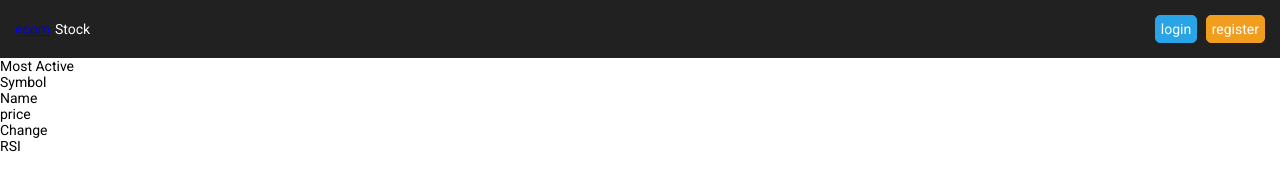
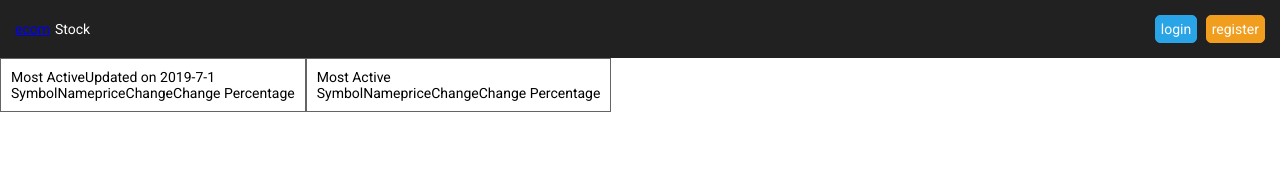
Before and after one commit to terryuser/ecom, a website: page stock-list.html in a window 1280 px wide. Drawn offline with Linux system fonts and the light colour scheme; no server answers.

Commit message:
2/7 edit stock-list page

```diff
--- a/css/scss/_main.scss
+++ b/css/scss/_main.scss
@@ -12,6 +12,7 @@ body {
 }
 
 .section {
+    display: block;
     max-width: 100%;
 }
 
--- /dev/null
+++ b/css/scss/_stock-list.scss
@@ -0,0 +1,30 @@
+@import '_value';
+@import '_mixin';
+
+.stock-list {
+    .stock-list-section {
+        @include displayflex();
+    }
+
+    .list-block {
+        display: inline-block;
+        border: 1px solid $grey;
+        padding: 10px;
+
+        .list {
+
+        }
+
+        .theader {
+            @include displayflex();
+        }
+
+        .listItem {
+            @include displayflex();
+        }
+    }
+
+    .most-active-wrapper {
+
+    }
+}
--- a/css/scss/_value.scss
+++ b/css/scss/_value.scss
@@ -1,5 +1,6 @@
 //Color
 $black: #212121;
+$grey: #646464;
 $white: #fff;
 $Main_color: #f19d1e;
 $Sub_color: #28a4e7;
--- a/css/scss/ecom.scss
+++ b/css/scss/ecom.scss
@@ -4,3 +4,4 @@
 @import '_header';
 @import '_main';
 @import '_index';
+@import '_stock-list';
--- a/js/stock-list.js
+++ b/js/stock-list.js
@@ -1,5 +1,6 @@
 $(document).ready(function() {
     mostActive();
+    mostGainer();
 });
 
 function Add_watchlist() {
@@ -11,6 +12,10 @@ function Add_watchlist() {
 }
 
 function mostActive() {
+
+    var timeStamp = getTimeStamp();
+
+    $(".updateStamp.most-active").append(timeStamp);
 
     // var apiURL = "https://www.alphavantage.co/query?function=TIME_SERIES_DAILY&symbol=" + item.symbol + "&apikey=" + apiKey;
     var apiURL = "https://financialmodelingprep.com/api/v3/stock/actives";
@@ -42,58 +47,51 @@ function mostActive() {
             $("#mostActive").append('<div class="listItem" id=' + item.ticker + '>' + listItemHTML + '</div>' + addFavBTN);
 
             Add_watchlist();
+        });
+    });
+}
 
+function mostGainer() {
+
+    var apiURL = "https://financialmodelingprep.com/api/v3/stock/gainers";
+
+    var stockapi = {
+        "async": true,
+        "crossDomain": true,
+        "url": apiURL,
+        "method": "GET"
+    }
+
+    $.ajax(stockapi).done(function(response) {
+
+        var data = response.mostGainerStock;
+
+        $.each(data, function(i, item) {
+
+            //Define stock item format
+            var keySymbol = '<div class="key symbol">' + item.ticker + '</div>';
+            var keyName = '<div class="key name">' + item.companyName + '</div>';
+            var keyPrice = '<div class="key price">' + item.price + '</div>';
+            var keyChanges = '<div class="key changes">' + item.changes + '</div>';
+            var keyPercent = '<div class="key changesPercentage">' + item.changesPercentage + '</div>';
+
+            var listItemHTML = keySymbol + keyName + keyPrice + keyChanges + keyPercent;
+
+            var addFavBTN = '<button class="addFav" data="' + item.ticker + '">add</button>';
+
+            $("#mostGainer").append('<div class="listItem" id=' + item.ticker + '>' + listItemHTML + '</div>' + addFavBTN);
+
+            Add_watchlist();
         });
+    });
+}
 
+function getTimeStamp() {
+    var todayTimeStamp = +new Date; // Unix timestamp in milliseconds
+    var oneDayTimeStamp = 1000 * 60 * 60 * 24; // Milliseconds in a day
+    var diff = todayTimeStamp - oneDayTimeStamp;
+    var yesterdayDate = new Date(diff);
+    var yesterdayString = "Updated on " + yesterdayDate.getFullYear() + '-' + (yesterdayDate.getMonth() + 1) + '-' + yesterdayDate.getDate();
 
-
-    });
-
-
-
-
-
-
-
-    // var stockapi = {
-    //     "async": true,
-    //     "crossDomain": true,
-    //     "url": apiURL,
-    //     "method": "GET"
-    // }
-
-
-
-    // var stockSymbol;
-    // console.log(stockSammary);
-
-
-
-
-    // var stockSammary = {
-    //     "async": true,
-    //     "crossDomain": true,
-    //     "url": "http://hq.sinajs.cn/list=hk00001",
-    //     "method": "GET"
-    // }
-
-    // $.ajax(stockSammary).done(function(response) {
-    //     var data = response.split('"');
-
-
-    //     $("#updateStamp").append('Updated on' + data);
-
-    // var keyExchange = '<div class="key exchange">' + data[i].exchange + '</div>';
-    // var keyChange = '<div class="key change">' + data[i].change + '</div>';
-    // var keyStrength = '<div class="key rsi">' + data[i].strength + '</div>';
-    // var keyPassion = '<div class="key passion">' + data[i].passion + '</div>';
-    // var keyReach = '<div class="key reach">' + data[i].reach + '</div>';
-
-    // var listItemHTML = keySymbol + keyName + keyExchange + keyChange + keyStrength + keyPassion + keyReach;
-
-    // $("#stock-list-block").append('<div class="listItem" id=' + data[i].symbol + '>' + listItemHTML + '</div>' + addFavBTN);
-    // $("#stock-list-block").append('<div class="listItem">' + listItemHTML + '</div>');
-
-    // AddToFav();
-    // });
+    return yesterdayString;
 }
--- a/stock-list.html
+++ b/stock-list.html
@@ -27,17 +27,32 @@
 <body class="stock-list">
     <div id="header"></div>
 
-    <section class="section stock-list-wrapper">
-        <div class="pageTitle">Most Active<span id=updateStamp></span></div>
-        <div class="list-block" id="mostActive">
-            <div class="theader">
-                <div class="symbol">Symbol</div>
-                <div class="name">Name</div>
-                <div class="price">price</div>
-                <div class="changes">Change</div>
-                <div class="changesPercentage">RSI</div>
+    <section class="section stock-list-section">
+        <div class="list-block most-active-wrapper">
+            <div class="pageTitle">Most Active<span class="updateStamp most-active"></span></div>
+            <div class="list" id="mostActive">
+                <div class="theader">
+                    <div class="symbol">Symbol</div>
+                    <div class="name">Name</div>
+                    <div class="price">price</div>
+                    <div class="changes">Change</div>
+                    <div class="changesPercentage">Change Percentage</div>
+                </div>
             </div>
         </div>
+
+        <div class="list-block most-gainer-wrapper">
+                <div class="pageTitle">Most Active<span class="updateStamp most-gainer"></span></div>
+                <div class="list" id="mostGainer">
+                    <div class="theader">
+                        <div class="symbol">Symbol</div>
+                        <div class="name">Name</div>
+                        <div class="price">price</div>
+                        <div class="changes">Change</div>
+                        <div class="changesPercentage">Change Percentage</div>
+                    </div>
+                </div>
+            </div>
     </section>
 
     <footer include-html="footer.html"></footer>
```
Also changed, not shown: css/ecom.css, 1 other file.
